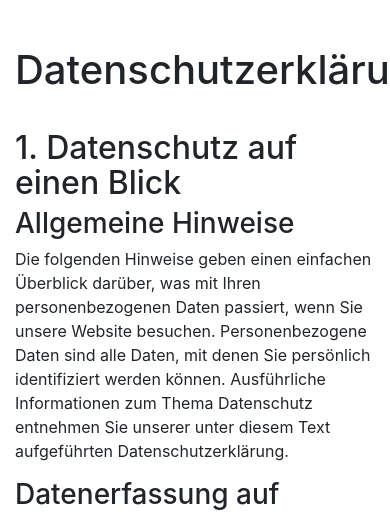
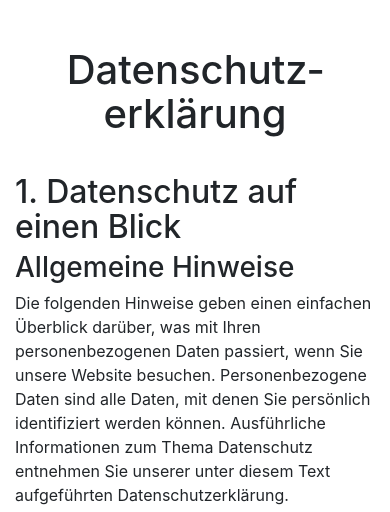
Before and after one commit to essential-projects/essential-projects.github.io, a plain HTML site: page data_privacy.html in a window 390 px wide. Shown: the part 292-804 px from the top of the page. Drawn offline with nearby package versions, Linux system fonts and the light colour scheme.

Commit message:
:iphone: Add new breakpoint to headline

```diff
--- a/data_privacy.html
+++ b/data_privacy.html
@@ -18,7 +18,7 @@
       <div class="row">
         <div class="col-md-12">
 
-    <h1 class="data-privacy-headline">Datenschutzerklärung</h1>
+    <h1 class="data-privacy-headline">Datenschutz&shy;erklärung</h1>
 
     <h2>1. Datenschutz auf einen Blick</h2>
 
```
